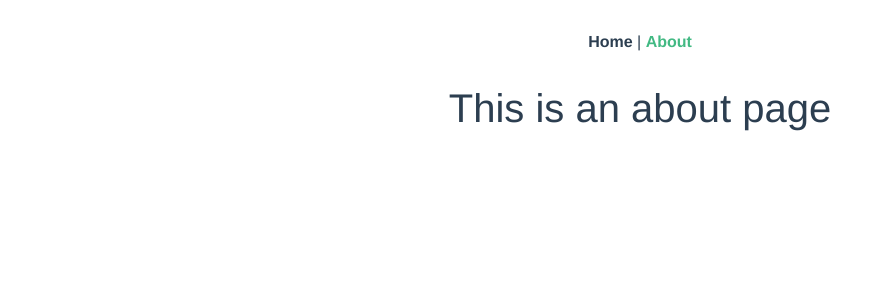
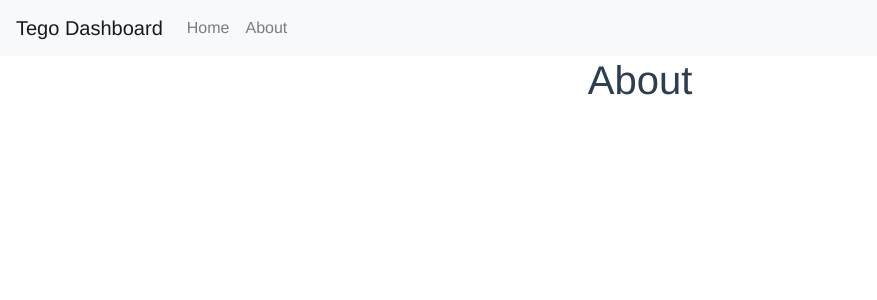
Before and after one commit to jblascoisaza/tego-dashboard, a Vue app: page /about in a window 1280 px wide. Shown: the top 300 px of the page, without its empty margins (0-877 px from the left). Built offline with nearby package versions, Linux system fonts and the light colour scheme.

Commit message:
navbar component

```diff
--- a/src/App.vue
+++ b/src/App.vue
@@ -1,12 +1,19 @@
 <template>
   <div id="app">
-    <div id="nav">
-      <router-link to="/">Home</router-link> |
-      <router-link to="/about">About</router-link>
-    </div>
+    <NavBar />
     <router-view />
   </div>
 </template>
+
+<script>
+import NavBar from '@/components/NavBar.vue';
+
+export default {
+  components: {
+    NavBar
+  }
+};
+</script>
 
 <style>
 #app {
@@ -16,16 +23,4 @@
   text-align: center;
   color: #2c3e50;
 }
-#nav {
-  padding: 30px;
-}
-
-#nav a {
-  font-weight: bold;
-  color: #2c3e50;
-}
-
-#nav a.router-link-exact-active {
-  color: #42b983;
-}
 </style>
--- a/src/components/HelloWorld.vue
+++ /dev/null
@@ -1,96 +0,0 @@
-<template>
-  <div class="hello">
-    <h1>{{ msg }}</h1>
-    <p>
-      For a guide and recipes on how to configure / customize this project,<br />
-      check out the
-      <a href="https://cli.vuejs.org" target="_blank" rel="noopener">vue-cli documentation</a>.
-    </p>
-    <h3>Installed CLI Plugins</h3>
-    <ul>
-      <li>
-        <a
-          href="https://github.com/vuejs/vue-cli/tree/dev/packages/%40vue/cli-plugin-babel"
-          target="_blank"
-          rel="noopener"
-          >babel</a
-        >
-      </li>
-      <li>
-        <a
-          href="https://github.com/vuejs/vue-cli/tree/dev/packages/%40vue/cli-plugin-eslint"
-          target="_blank"
-          rel="noopener"
-          >eslint</a
-        >
-      </li>
-    </ul>
-    <h3>Essential Links</h3>
-    <ul>
-      <li>
-        <a href="https://vuejs.org" target="_blank" rel="noopener">Core Docs</a>
-      </li>
-      <li>
-        <a href="https://forum.vuejs.org" target="_blank" rel="noopener">Forum</a>
-      </li>
-      <li>
-        <a href="https://chat.vuejs.org" target="_blank" rel="noopener">Community Chat</a>
-      </li>
-      <li>
-        <a href="https://twitter.com/vuejs" target="_blank" rel="noopener">Twitter</a>
-      </li>
-      <li>
-        <a href="https://news.vuejs.org" target="_blank" rel="noopener">News</a>
-      </li>
-    </ul>
-    <h3>Ecosystem</h3>
-    <ul>
-      <li>
-        <a href="https://router.vuejs.org" target="_blank" rel="noopener">vue-router</a>
-      </li>
-      <li>
-        <a href="https://vuex.vuejs.org" target="_blank" rel="noopener">vuex</a>
-      </li>
-      <li>
-        <a href="https://github.com/vuejs/vue-devtools#vue-devtools" target="_blank" rel="noopener"
-          >vue-devtools</a
-        >
-      </li>
-      <li>
-        <a href="https://vue-loader.vuejs.org" target="_blank" rel="noopener">vue-loader</a>
-      </li>
-      <li>
-        <a href="https://github.com/vuejs/awesome-vue" target="_blank" rel="noopener"
-          >awesome-vue</a
-        >
-      </li>
-    </ul>
-  </div>
-</template>
-
-<script>
-export default {
-  name: 'HelloWorld',
-  props: {
-    msg: String
-  }
-};
-</script>
-
-<!-- Add "scoped" attribute to limit CSS to this component only -->
-<style scoped>
-h3 {
-  margin: 40px 0 0;
-}
-ul {
-  list-style-type: none;
-  padding: 0;
-}
-li {
-  display: inline-block;
-  margin: 0 10px;
-}
-a {
-  color: #42b983;
-}
-</style>
--- /dev/null
+++ b/src/components/NavBar.vue
@@ -0,0 +1,16 @@
+<template>
+  <div>
+    <b-navbar toggleable="lg" type="light" variant="light">
+      <b-navbar-brand to="/">Tego Dashboard</b-navbar-brand>
+
+      <b-navbar-toggle target="nav-collapse"></b-navbar-toggle>
+
+      <b-collapse id="nav-collapse" is-nav>
+        <b-navbar-nav>
+          <b-nav-item to="/">Home</b-nav-item>
+          <b-nav-item to="/about">About</b-nav-item>
+        </b-navbar-nav>
+      </b-collapse>
+    </b-navbar>
+  </div>
+</template>
--- a/src/views/About.vue
+++ b/src/views/About.vue
@@ -1,5 +1,11 @@
 <template>
-  <div class="about">
-    <h1>This is an about page</h1>
+  <div>
+    <h1>About</h1>
   </div>
 </template>
+
+<script>
+export default {
+  name: 'about'
+};
+</script>
--- a/src/views/Home.vue
+++ b/src/views/Home.vue
@@ -1,18 +1,11 @@
 <template>
-  <div class="home">
-    <img alt="Vue logo" src="../assets/logo.png" />
-    <HelloWorld msg="Welcome to Your Vue.js App" />
+  <div>
+    <h1>Home</h1>
   </div>
 </template>
 
 <script>
-// @ is an alias to /src
-import HelloWorld from '@/components/HelloWorld.vue';
-
 export default {
-  name: 'home',
-  components: {
-    HelloWorld
-  }
+  name: 'home'
 };
 </script>
```
